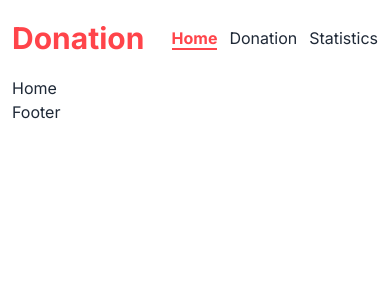
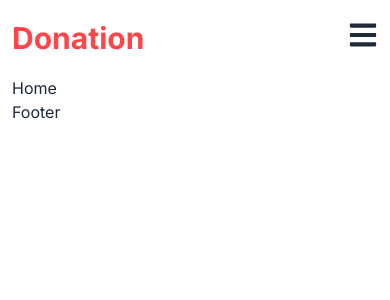
Before and after one commit to billalhossain2/donation-campaign, a React (Vite) app: page / in a window 390 px wide. Shown: the top 300 px of the page. Built offline with nearby package versions, Linux system fonts and the light colour scheme.

Commit message:
add responsive styles to navbar and also added mobile menu to navbar

```diff
--- a/package.json
+++ b/package.json
@@ -14,6 +14,7 @@
     "match-sorter": "^6.3.1",
     "react": "^18.2.0",
     "react-dom": "^18.2.0",
+    "react-icons": "^4.11.0",
     "react-router-dom": "^6.16.0",
     "react-toastify": "^9.1.3",
     "recharts": "^2.8.0",
--- a/src/components/Shared/Navbar/Navbar.jsx
+++ b/src/components/Shared/Navbar/Navbar.jsx
@@ -1,14 +1,30 @@
 import { NavLink } from "react-router-dom";
 import "./Navbar.css";
+import { FaBars } from 'react-icons/fa';
+import { ImCross } from 'react-icons/im';
+import { useState } from "react";
 const Navbar = () => {
+    const [show, setShow] = useState(false);
+    const handleShowBar = ()=>{
+        setShow(!show)
+    }
   return (
     <div className="flex justify-between items-center my-5">
         <div><p className="text-[#FF444A] font-bold text-3xl">Donation</p></div>
-        <ul className="flex gap-3">
+        <ul className="lg:flex md:flex hidden gap-3">
             <li><NavLink to="/">Home</NavLink></li>
             <li><NavLink to="./all-donation">Donation</NavLink></li>
             <li><NavLink to="./donation-details">Statistics</NavLink></li>
         </ul>
+        {/* Mobile Menu  */}
+        <div className="lg:hidden md:hidden absolute right-3 top-5">
+            <p onClick={handleShowBar} className="flex justify-end mb-3">{show ? <ImCross className="text-3xl"></ImCross> : <FaBars className="text-3xl"></FaBars>}</p>
+        <ul className={`relative duration-500 ${show ? 'top-0' : 'top-[-500px]'} text-right space-y-3`}>
+            <li><NavLink to="/">Home</NavLink></li>
+            <li><NavLink to="./all-donation">Donation</NavLink></li>
+            <li><NavLink to="./donation-details">Statistics</NavLink></li>
+        </ul>
+        </div>
     </div>
   )
 }
```
Also changed, not shown: 1 other file (tests, documents, lock files or other folders).
